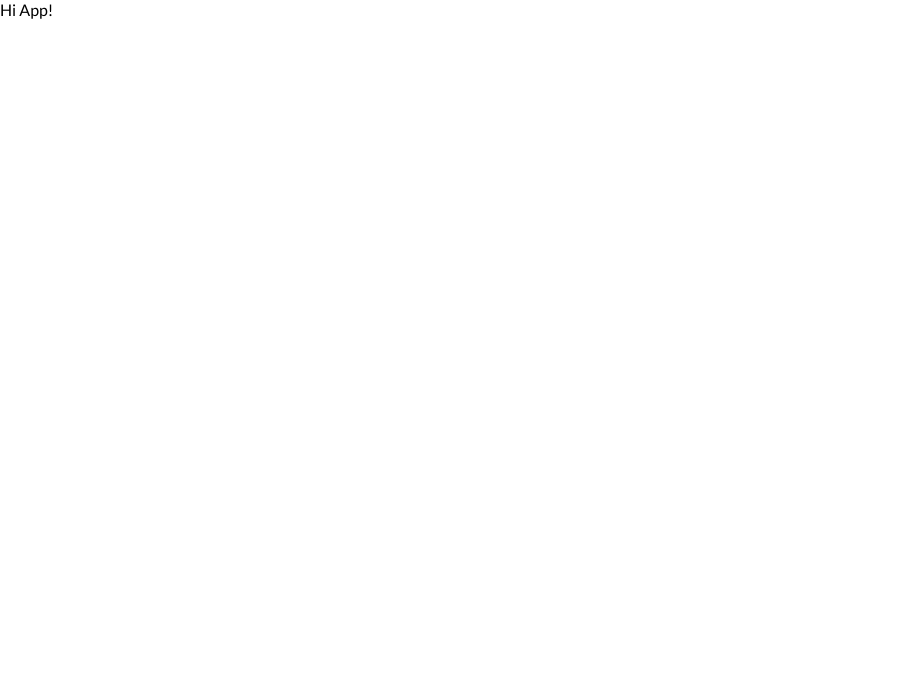
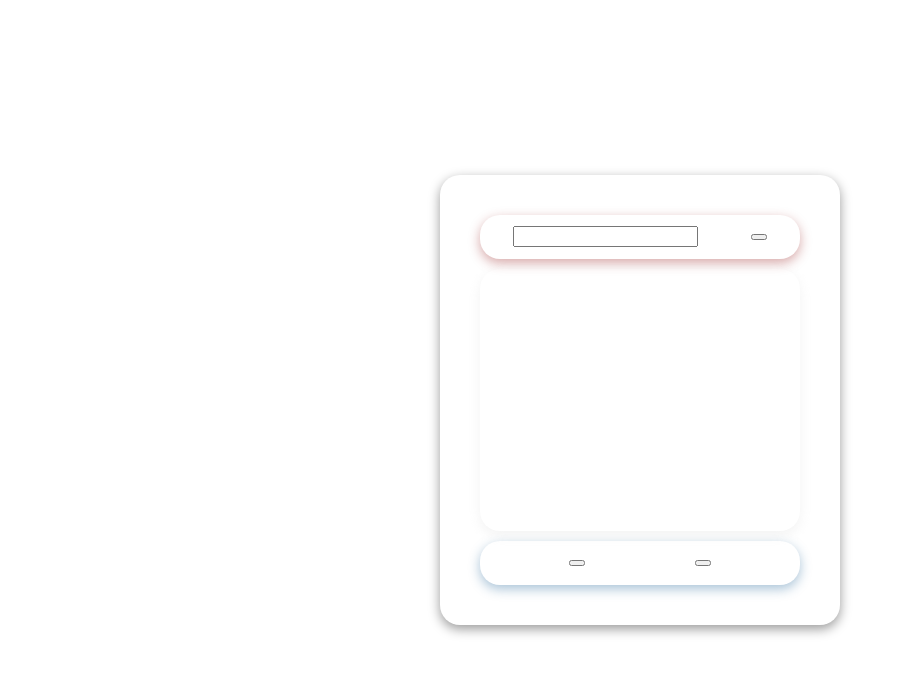
Before and after one commit to KoltLevry/SmallTodoList, a React (Vite) app: page / in a window 1280 px wide. Shown: the top 674 px of the page, without its empty margins (0-909 px from the left). Built offline with nearby package versions, Linux system fonts and the light colour scheme.

Commit message:
add todoListApp wrapper

```diff
--- a/src/App.tsx
+++ b/src/App.tsx
@@ -1,3 +1,4 @@
+import TodoList from './components/TodoList/TodoList'
 import GlobalStyles from './styles/GlobalStyles'
 
 function App() {
@@ -5,7 +6,7 @@ function App() {
   return (
     <>
     <GlobalStyles />
-      Hi App!
+      <TodoList />
     </>
   )
 }
--- /dev/null
+++ b/src/components/Button/Button.tsx
@@ -0,0 +1,9 @@
+function Button() {
+    return(
+        <>
+        <button></button>
+        </>
+    );
+}
+
+export default Button;
--- /dev/null
+++ b/src/components/Input/Input.tsx
@@ -0,0 +1,9 @@
+function Input() {
+    return(
+        <>
+        <input type="text" />
+        </>
+    );
+}
+
+export default Input;
--- /dev/null
+++ b/src/components/List/List.tsx
@@ -0,0 +1,11 @@
+function List() {
+    return(
+        <>
+        <ul>
+
+        </ul>
+        </>
+    );
+}
+
+export default List;
--- a/src/components/TodoList/TodoList.tsx
+++ b/src/components/TodoList/TodoList.tsx
@@ -1,8 +1,31 @@
+import Button from "../Button/Button";
+import Input from "../Input/Input";
+import List from "../List/List";
+import {
+    TodoListWrapper,
+    TodoListApp,
+    InputBtnContainer,
+    ListContainer,
+    BottomBtnsContainer,
+ } from "./styles";
+
 function TodoList() {
     return(
-        <>
-
-        </>
+        <TodoListApp>
+            <TodoListWrapper>
+                <InputBtnContainer>
+                <Input />
+                <Button />
+                </InputBtnContainer>
+                <ListContainer>
+                    <List />
+                </ListContainer>
+                <BottomBtnsContainer>
+                    <Button />
+                    <Button />
+                </BottomBtnsContainer>
+            </TodoListWrapper>
+        </TodoListApp>
     );
 }
 
--- a/src/components/TodoList/styles.ts
+++ b/src/components/TodoList/styles.ts
@@ -1,5 +1,57 @@
 import styled from '@emotion/styled';
 
+export const TodoListApp = styled.div`
+display: flex;
+justify-content: center;
+align-items: center;
+width: 100%;
+`
+
 export const TodoListWrapper = styled.div`
+display: flex;
+flex-direction: column;
+justify-content: space-evenly;
+align-items: center;
+gap: 10px;
+padding: 40px;
+width: 400px;
+height: 450px;
+border-radius: 20px;
+box-shadow: 0 4px 12px rgba(0, 0, 0, 0.4);
+`
 
+export const InputBtnContainer = styled.div`
+display: flex;
+justify-content: space-evenly;
+align-items: center;
+gap: 20px;
+width: 100%;
+height: 45px;
+border-radius: 20px;
+box-shadow: 0 4px 12px rgba(156, 41, 41, 0.4);
 `
+
+// ! TODO weiter
+
+export const ListContainer = styled.div`
+display: flex;
+flex-direction: column;
+justify-content: space-evenly;
+align-items: center;
+gap: 20px;
+width: 100%;
+height: calc(100% - 100px);
+border-radius: 20px;
+box-shadow: 0 4px 12px rgba(225, 225, 225, 0.4);
+`
+
+export const BottomBtnsContainer = styled.div`
+display: flex;
+justify-content: space-evenly;
+align-items: center;
+gap: 20px;
+width: 100%;
+height: 45px;
+border-radius: 20px;
+box-shadow: 0 4px 12px rgba(41, 104, 156, 0.4);
+`
```
Also changed, not shown: src/components/Button/styles.ts (added), src/components/Input/styles.ts (added), src/components/List/styles.ts (added).
